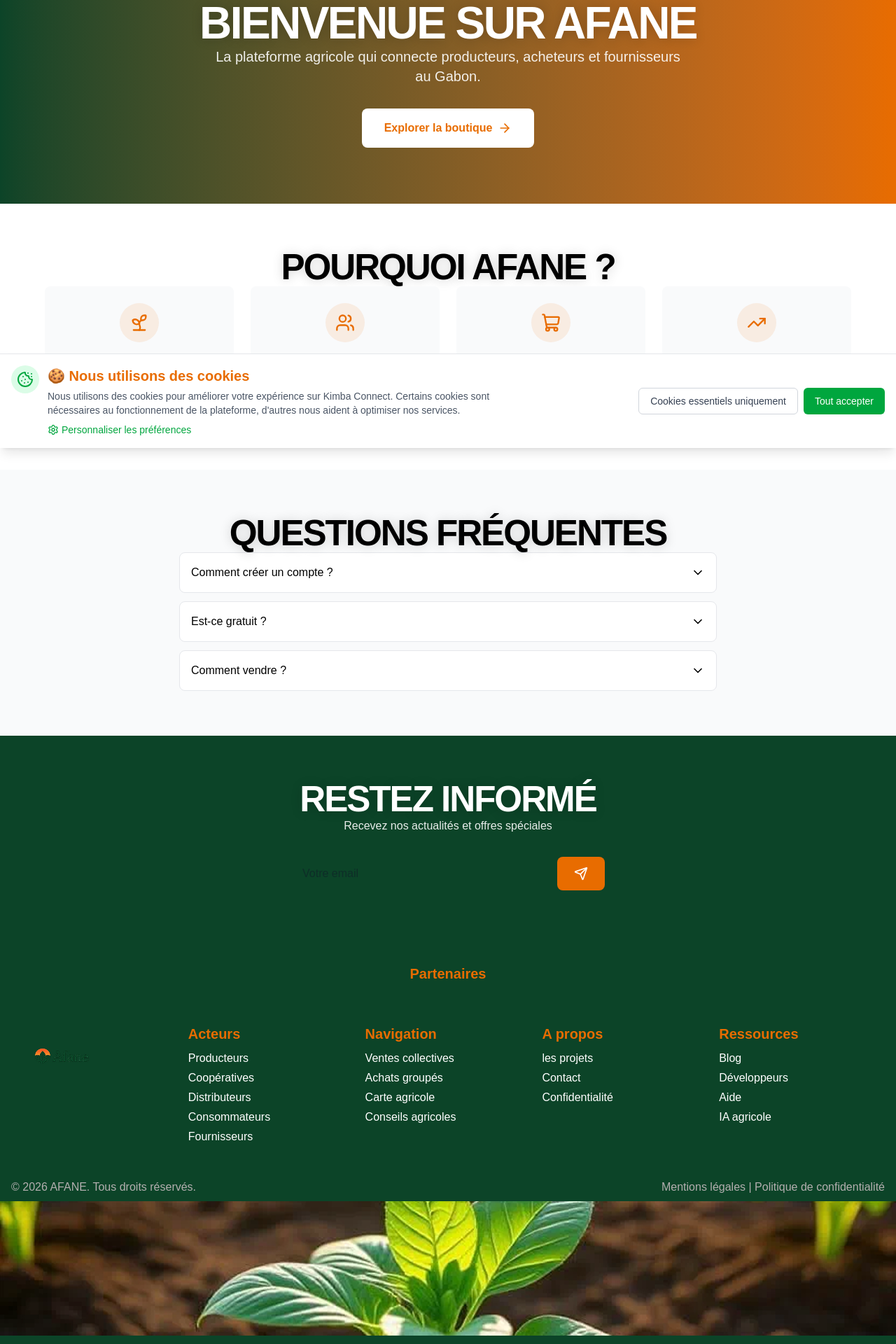
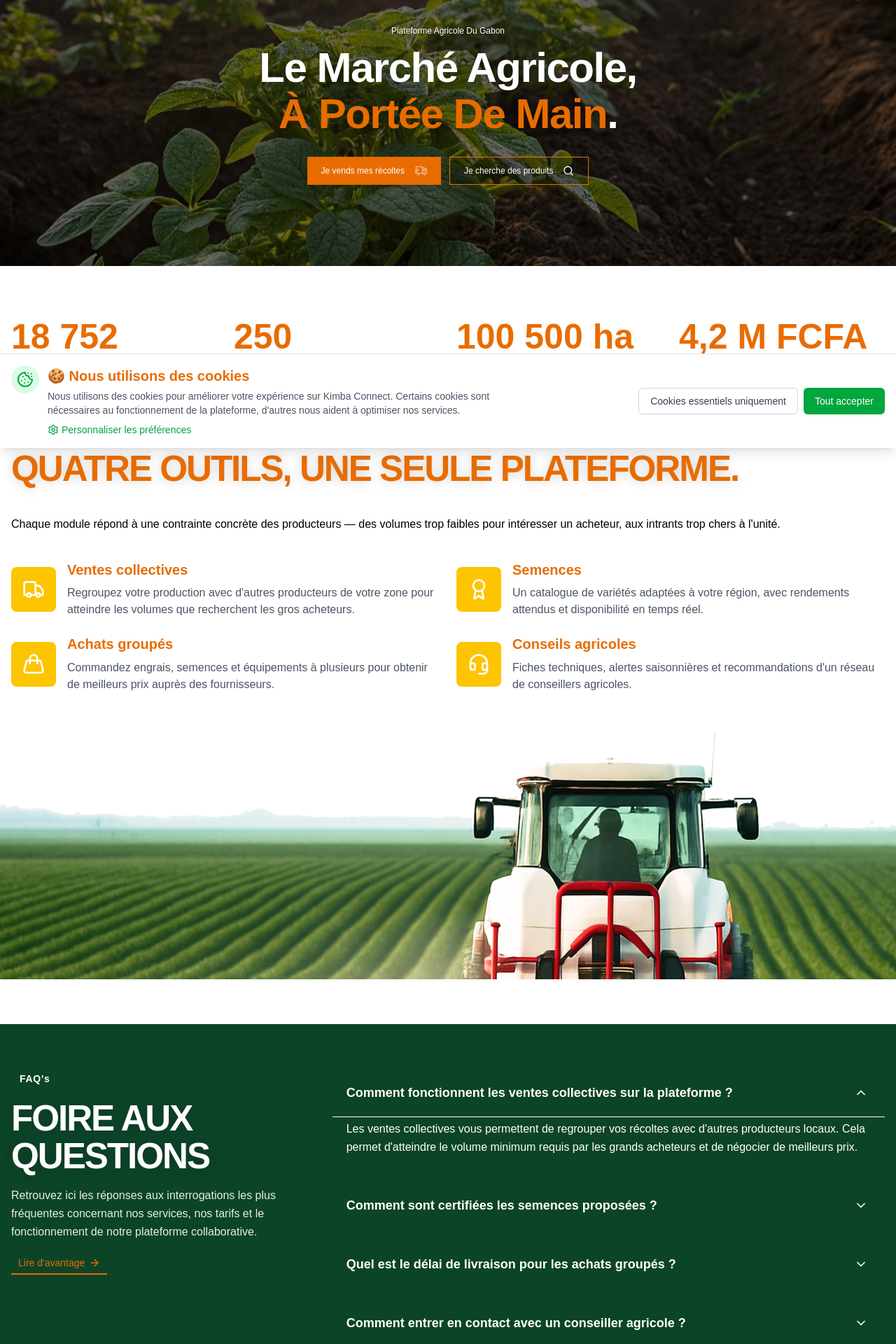
Before and after one commit to landourenech/afane, a Next.js app: page / in a window 1280 px wide. Shown: the part 160-2080 px from the top of the page at 70% size. Built offline with nearby package versions, Linux system fonts and the light colour scheme; no server answers.

Commit message:
feat: composants marketing

```diff
--- a/app/globals.css
+++ b/app/globals.css
@@ -60,11 +60,11 @@
 h1 {
   color: var(--color-primary);
   font-family: var(--font-sans);
-  font-size: clamp(2.75rem, 5vw, 5rem);
+   font-size: clamp(2.75rem, 5vw, 5rem);
   font-weight: 800;
   line-height: 1.05;
+  text-transform: uppercase;
   letter-spacing: -0.04em;
-  text-transform: uppercase;
   margin: 0;
   text-shadow: 0 1px 16px rgba(0, 0, 0, 0.18);
 }
--- a/app/not-found.tsx
+++ b/app/not-found.tsx
@@ -28,7 +28,7 @@ export default function NotFound() {
             </h2>
           </div>
           <p className="text-white/80 text-base md:text-lg max-w-md mx-auto">
-            Désolé, la page que vous recherchez n'existe pas ou a été déplacée.
+            Désolé, la page que vous recherchez n'existe pas ou est en construction. Vous pouvez retourner à la page d'accueil ou explorer notre boutique pour découvrir nos produits et services.
           </p>
         </div>
 
--- a/components/marketing/about.tsx
+++ b/components/marketing/about.tsx
@@ -1,31 +1,96 @@
-'use client';
-
-import { Sprout, Users, ShoppingCart, TrendingUp } from 'lucide-react';
+import { TruckIcon, AwardIcon, HandbagIcon, HeadsetIcon } from "lucide-react";
+import Image from "next/image";
 
 export default function About() {
-  const features = [
-    { icon: Sprout, title: 'Produits frais', desc: 'Des produits agricoles de qualité' },
-    { icon: Users, title: 'Communauté', desc: 'Connectez-vous avec des producteurs' },
-    { icon: ShoppingCart, title: 'Achat facile', desc: 'Commandez en quelques clics' },
-    { icon: TrendingUp, title: 'Prix justes', desc: 'Les meilleurs prix du marché' },
-  ];
+  return (
+    <section className="py-16">
+      <div className=" px-4 flex flex-col gap-10 container mx-auto">
+        <div className="grid grid-cols-2 md:grid-cols-4 gap-6 ">
+          <div><h4>18 752</h4>
+          <p>Producteurs inscrits</p></div>
+          <div><h4>250</h4>
+          <p>Coopératives partenaires</p></div>
+          <div><h4>100 500 ha</h4>
+          <p>Exploitations cartographiées</p></div>
+          <div><h4>4,2 M FCFA</h4>
+          <p>Économisés en achats groupés</p></div>
 
-  return (
-    <section className="py-16 px-4 bg-white">
-      <div className="max-w-6xl mx-auto">
-        <h2 className="text-3xl font-bold text-center mb-12">Pourquoi AFANE ?</h2>
-        <div className="grid grid-cols-1 md:grid-cols-2 lg:grid-cols-4 gap-6">
-          {features.map((feature, i) => (
-            <div key={i} className="text-center p-6 bg-gray-50 rounded-lg">
-              <div className="w-14 h-14 bg-[#E86C00]/10 rounded-full flex items-center justify-center mx-auto mb-4">
-                <feature.icon className="h-7 w-7 text-[#E86C00]" />
-              </div>
-              <h3 className="font-semibold mb-2">{feature.title}</h3>
-              <p className="text-sm text-gray-600">{feature.desc}</p>
+        </div>
+        <p className="text-sm font-semibold uppercase tracking-wide text-[var(--color-quinary)]">
+          Ce que fait AgroCon
+        </p>
+        <h2 className="text-[var(--color-secondary)] text-3xl md:text-4xl font-extrabold mb-8">
+          Quatre outils, une seule plateforme.
+        </h2>
+        <p>Chaque module répond à une contrainte concrète des producteurs — des  volumes trop faibles pour intéresser un acheteur, aux intrants trop  chers à l'unité.</p>
+
+        <div className="grid grid-cols-1 md:grid-cols-2 gap-6 mb-12">
+          {/* Card 1 */}
+          <div className="flex gap-4 items-center">
+            <div className="bg-[var(--color-septenary)] w-16 h-16 flex justify-center items-center rounded-lg shrink-0">
+              <TruckIcon className="text-[var(--color-primary)] w-8 h-8" />
             </div>
-          ))}
+            <div>
+              <h3 className="text-2xl font-bold mb-2">Ventes collectives</h3>
+              <p className="text-gray-600">
+                Regroupez votre production avec d&apos;autres producteurs de votre zone pour atteindre les volumes que recherchent les gros acheteurs.
+              </p>
+            </div>
+          </div>
+
+          {/* Card 2 */}
+          <div className="flex gap-4 items-center">
+            <div className="bg-[var(--color-septenary)] w-16 h-16 flex justify-center items-center rounded-lg shrink-0">
+              <AwardIcon className="text-[var(--color-primary)] w-8 h-8" />
+            </div>
+            <div>
+              <h3 className="text-2xl font-bold mb-2">Semences</h3>
+              <p className="text-gray-600">
+                Un catalogue de variétés adaptées à votre région, avec rendements attendus et disponibilité en temps réel.
+              </p>
+            </div>
+          </div>
+
+          {/* Card 3 */}
+          <div className="flex gap-4 items-center">
+            <div className="bg-[var(--color-septenary)] w-16 h-16 flex justify-center items-center rounded-lg shrink-0">
+              <HandbagIcon className="text-[var(--color-primary)] w-8 h-8" />
+            </div>
+            <div>
+              <h3 className="text-2xl font-bold mb-2">Achats groupés</h3>
+              <p className="text-gray-600">
+                Commandez engrais, semences et équipements à plusieurs pour obtenir de meilleurs prix auprès des fournisseurs.
+              </p>
+            </div>
+          </div>
+
+          {/* Card 4 */}
+          <div className="flex gap-4 items-center">
+            <div className="bg-[var(--color-septenary)] w-16 h-16 flex justify-center items-center rounded-lg shrink-0">
+              <HeadsetIcon className="text-[var(--color-primary)] w-8 h-8" />
+            </div>
+            <div>
+              <h3 className="text-2xl font-bold mb-2">Conseils agricoles</h3>
+              <p className="text-gray-600">
+                Fiches techniques, alertes saisonnières et recommandations d&apos;un réseau de conseillers agricoles.
+              </p>
+            </div>
+          </div>
         </div>
+
       </div>
+        {/* Image globale de la section */}
+      <div className="w-full ">
+          <Image
+          src="/about.png"
+          alt="Présentation globale des services d'AgroCon"
+          width={1200}
+          height={600}
+          className="w-full h-auto"
+        />
+      </div>
+
+
     </section>
   );
 }
--- a/components/marketing/faq.tsx
+++ b/components/marketing/faq.tsx
@@ -1,34 +1,89 @@
-'use client';
+"use client";
 
-import { useState } from 'react';
-import { ChevronDown } from 'lucide-react';
+import { useState } from "react";
+import { ChevronDownIcon, ArrowRightIcon } from "lucide-react";
+import { Button } from "../ui/button";
 
-const faqs = [
-  { q: 'Comment créer un compte ?', a: 'Cliquez sur "Rejoindre" et connectez-vous avec Google.' },
-  { q: 'Est-ce gratuit ?', a: "Oui, l'inscription et la publication sont gratuites." },
-  { q: 'Comment vendre ?', a: 'Complétez votre profil et publiez vos annonces.' },
+const faqsData = [
+  {
+    question: "Comment fonctionnent les ventes collectives sur la plateforme ?",
+    answer:
+      "Les ventes collectives vous permettent de regrouper vos récoltes avec d'autres producteurs locaux. Cela permet d'atteindre le volume minimum requis par les grands acheteurs et de négocier de meilleurs prix.",
+  },
+  {
+    question: "Comment sont certifiées les semences proposées ?",
+    answer:
+      "Toutes les semences disponibles dans notre catalogue proviennent de fournisseurs certifiés et sont testées pour garantir un taux de germination optimal adapté à votre région.",
+  },
+  {
+    question: "Quel est le délai de livraison pour les achats groupés ?",
+    answer:
+      "Le délai dépend de la validation du groupe d'achat, mais en général, les commandes sont livrées sous 3 à 5 jours ouvrés après la clôture de la session d'achat.",
+  },
+  {
+    question: "Comment entrer en contact avec un conseiller agricole ?",
+    answer:
+      "Vous pouvez poser vos questions directement depuis votre espace membre ou prendre un rendez-vous téléphonique avec un expert dédié à votre filière.",
+  },
 ];
 
 export default function FAQSection() {
-  const [open, setOpen] = useState<number | null>(null);
+  const [openIndex, setOpenIndex] = useState<number | null>(0);
+
+  const toggleFAQ = (index: number) => {
+    setOpenIndex(openIndex === index ? null : index);
+  };
 
   return (
-    <section className="py-16 px-4 bg-gray-50">
-      <div className="max-w-3xl mx-auto">
-        <h2 className="text-3xl font-bold text-center mb-12">Questions fréquentes</h2>
-        <div className="space-y-3">
-          {faqs.map((faq, i) => (
-            <div key={i} className="bg-white rounded-lg border border-gray-200">
-              <button
-                onClick={() => setOpen(open === i ? null : i)}
-                className="w-full flex items-center justify-between p-4 text-left"
-              >
-                <span className="font-medium">{faq.q}</span>
-                <ChevronDown className={`h-5 w-5 transition-transform ${open === i ? 'rotate-180' : ''}`} />
-              </button>
-              {open === i && <div className="px-4 pb-4 text-gray-600">{faq.a}</div>}
-            </div>
-          ))}
+    <section className="py-16 bg-[var(--color-quaternary)] text-[var(--color-primary)]">
+      <div className="container mx-auto px-4">
+        <div className="grid grid-cols-1 md:grid-cols-[1fr_2fr] gap-12 lg:gap-16 items-start">
+          <div className="flex flex-col items-start gap-4 md:sticky md:top-8">
+            <span className="text-sm font-semibold tracking-wider text-[var(--color-primary)] px-3 py-1">
+              FAQ&apos;s
+            </span>
+            <h2 className="text-3xl md:text-4xl font-extrabold leading-tight">
+              Foire aux questions
+            </h2>
+            <p className="opacity-90 leading-relaxed">
+              Retrouvez ici les réponses aux interrogations les plus fréquentes concernant nos services, nos tarifs et le fonctionnement de notre plateforme collaborative.
+            </p>
+            <Button>
+              Lire d&apos;avantage
+              <ArrowRightIcon className="w-4 h-4" />
+            </Button>
+          </div>
+
+          <div className="w-full flex flex-col gap-4">
+            {faqsData.map((faq, index) => {
+              const isOpen = openIndex === index;
+
+              return (
+                <div key={index} className="hover:">
+                  <button
+                    onClick={() => toggleFAQ(index)}
+                    className="w-full flex items-center justify-between p-5 text-left font-semibold transition-colors gap-4"
+                    aria-expanded={isOpen}
+                  >
+                    <span className="text-lg">{faq.question}</span>
+                    <div
+                      className={`p-1 transition-transform duration-300 shrink-0 ${
+                        isOpen ? "rotate-180 text-[var(--color-tertairy)]" : ""
+                      }`}
+                    >
+                      <ChevronDownIcon className="w-5 h-5" />
+                    </div>
+                  </button>
+
+                  {isOpen && (
+                    <div className="px-5 pb-5 pt-1 border-t leading-relaxed text-base">
+                      {faq.answer}
+                    </div>
+                  )}
+                </div>
+              );
+            })}
+          </div>
         </div>
       </div>
     </section>
--- a/components/marketing/hero.tsx
+++ b/components/marketing/hero.tsx
@@ -1,25 +1,122 @@
 'use client';
 
-import Link from 'next/link';
-import { ArrowRight } from 'lucide-react';
+import { Button } from '@/components/ui/button';
+import { Search } from 'lucide-react';
+import Image from 'next/image';
+
+const heroActions = [
+  {
+    label: 'Je vends mes récoltes',
+    variant: 'default' as const,
+    icon: (
+      <Image
+        src="/icons/delivery-truck.svg"
+        alt="Icône de récolte"
+        width={18}
+        height={18}
+      />
+    ),
+  },
+  {
+    label: 'Je cherche des produits',
+    variant: 'secondary' as const,
+    icon: <Search className="h-4 w-4" />,
+  },
+];
 
 export default function Hero() {
   return (
-    <section className="relative bg-gradient-to-r from-[#0C4428] to-[#E86C00] py-20 px-4">
-      <div className="max-w-6xl mx-auto text-center text-white">
-        <h1 className="text-4xl md:text-6xl font-bold mb-6">
-          Bienvenue sur AFANE
-        </h1>
-        <p className="text-lg md:text-xl mb-8 opacity-90 max-w-2xl mx-auto">
-          La plateforme agricole qui connecte producteurs, acheteurs et fournisseurs au Gabon.
-        </p>
-        <Link
-          href="/boutique"
-          className="inline-flex items-center gap-2 px-8 py-4 bg-white text-[#E86C00] rounded-lg font-semibold hover:bg-gray-100 transition-colors"
-        >
-          Explorer la boutique
-          <ArrowRight className="h-5 w-5" />
-        </Link>
+    <section className="relative flex min-h-[420px] items-center justify-center overflow-hidden bg-[url('/hero.png')] bg-cover bg-center bg-no-repeat md:min-h-[460px]">
+
+      {/* Overlay */}
+      <div className="absolute inset-0 bg-black/55" />
+
+      {/* Contenu */}
+      <div className="relative z-10 mx-auto w-full max-w-6xl px-6">
+        <div className="flex flex-col items-center justify-center text-center">
+
+          {/* Petit texte */}
+          <p className="mb-3 font-sans text-[10px] font-normal text-white sm:text-xs">
+            Plateforme Agricole Du Gabon
+          </p>
+
+          {/* Titre */}
+          <h1
+            className="
+              !m-0
+              !max-w-4xl
+              !text-4xl
+              !font-semibold
+              !leading-[1.1]
+              !tracking-tight
+              !normal-case
+              !text-white
+              sm:!text-5xl
+              md:!text-6xl
+            "
+          >
+            Le Marché Agricole,
+            <br />
+            <span className="text-[#E86C00]">
+              À Portée De Main
+            </span>
+            .
+          </h1>
+
+          {/* Boutons */}
+          <div className="mt-7 flex flex-col items-center justify-center gap-3 sm:flex-row">
+
+            {/* Je vends */}
+            <Button
+              variant="default"
+              className="
+                h-10
+                min-w-[175px]
+                rounded-none
+                border-0
+                bg-[#E86C00]
+                px-5
+                font-sans
+                text-xs
+                font-medium
+                text-white
+                hover:bg-[#E86C00]/90
+              "
+            >
+              <span>Je vends mes récoltes</span>
+
+              <span className="ml-2 flex items-center">
+                {heroActions[0].icon}
+              </span>
+            </Button>
+
+            {/* Je cherche */}
+            <Button
+              variant="secondary"
+              className="
+                h-10
+                min-w-[175px]
+                rounded-none
+                border
+                border-[#E86C00]
+                bg-black/20
+                px-5
+                font-sans
+                text-xs
+                font-medium
+                text-white
+                hover:bg-[#E86C00]/20
+              "
+            >
+              <span>Je cherche des produits</span>
+
+              <span className="ml-2 flex items-center">
+                {heroActions[1].icon}
+              </span>
+            </Button>
+
+          </div>
+        </div>
       </div>
     </section>
   );
--- a/components/marketing/newsletter.tsx
+++ b/components/marketing/newsletter.tsx
@@ -1,36 +1,44 @@
-'use client';
-
-import { useState } from 'react';
+"use client"
 import { Send } from 'lucide-react';
+import { FormEvent, useState } from 'react';
+import {Button} from "@/components/ui/button"
 
 export default function Newsletter() {
     const [email, setEmail] = useState('');
 
-  const handleSubmit = (e: React.FormEvent) => {
+    const handleSubmit = (e: FormEvent) => {
         e.preventDefault();
-    alert('Merci pour votre inscription !');
-    setEmail('');
+        // Logique d'envoi d'email ici
+        console.log("Email inscrit :", email);
     };
 
     return (
-    <section className="py-16 px-4 bg-[#0C4428] text-white">
-      <div className="max-w-2xl mx-auto text-center">
-        <h2 className="text-3xl font-bold mb-4">Restez informé</h2>
-        <p className="mb-8 opacity-90">Recevez nos actualités et offres spéciales</p>
-        <form onSubmit={handleSubmit} className="flex gap-2 max-w-md mx-auto">
+        <section className="bg-cover bg-no-repeat bg-center bg-[url(/newsletter.png)] p-10 md:p-12 text-[var(--text-tertiary)] flex flex-col items-center text-center justify-center gap-6 md:gap-8  text-[var(--color-primary)] h-[40vh] md:h-[60vh] ">
+            <p className="text-[var(--color-quinary)] ">
+                S'inscrire à la newsletter
+            </p>
+            <h2 className="text-2xl md:text-4xl font-bold max-w-2xl leading-tight">
+                Rejoignez la révolution agricole dès aujourd'hui !
+            </h2>
+
+            <form onSubmit={handleSubmit} className="flex  sm:flex-row w-[50%] ">
              <input
                     type="email"
                     value={email}
                     onChange={(e) => setEmail(e.target.value)}
-            placeholder="Votre email"
+                    placeholder="Entrez votre adresse e-mail"
                     required
-            className="flex-1 px-4 py-3 rounded-lg text-gray-900 focus:outline-none"
+                    className="px-4 py-3 rounded-l-md rounded-r-none text-text-primary backdrop-blur-sm focus:outline-none text-[var(--color-secondary)] placeholder:text-[var(--color-secondary)] focus:ring-2 focus:ring-[var(--color-secondary)] flex-1"
+                    aria-label="Adresse e-mail"
                 />
-          <button type="submit" className="px-6 py-3 bg-[#E86C00] rounded-lg hover:opacity-90">
-            <Send className="h-5 w-5" />
-          </button>
+                <Button
+                    type="submit"
+                    aria-label="S'inscrire"
+                    className="btn btn-primary rounded-r-md rounded-l-none p-3 flex items-center justify-center shrink-0"
+                >
+                    <Send className="w-5 h-5" />
+                </Button>
             </form>
-      </div>
         </section>
     );
 }
```
Lines whose indentation alone changed are shown as unchanged.
